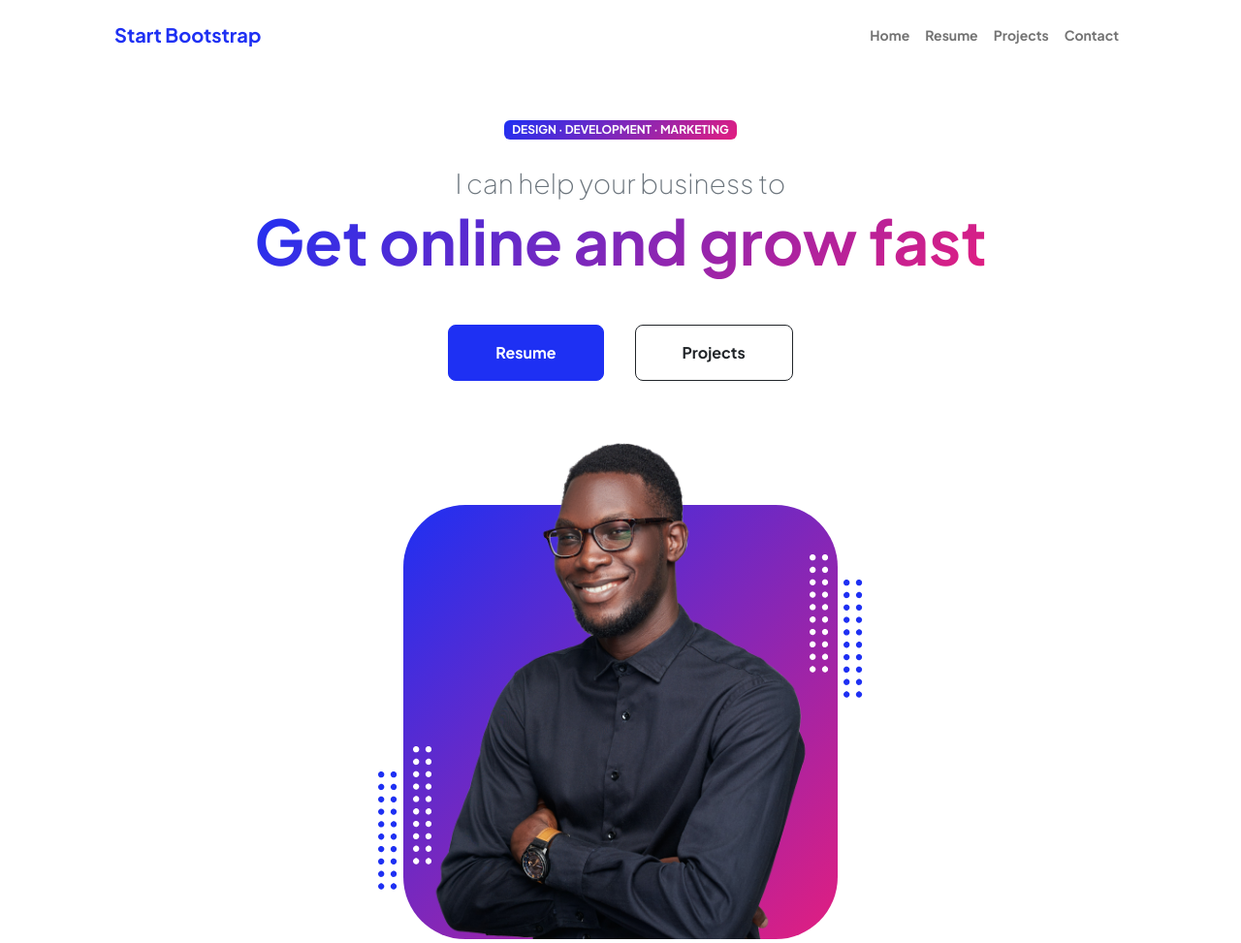
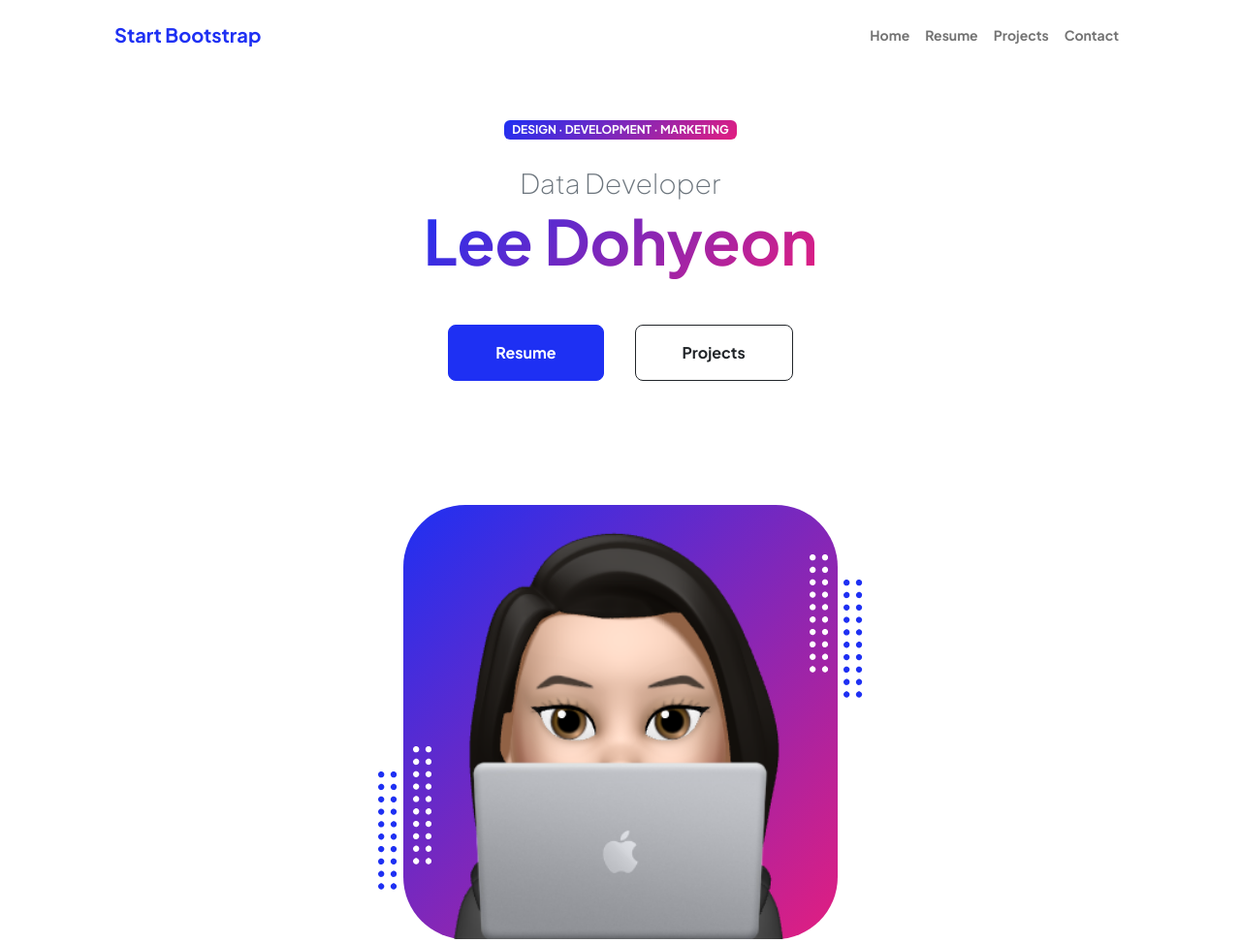
Before and after one commit to Dhyeonle9/Dhyeonle9.github.io, a plain HTML site: page index.html in a window 1280 px wide. Shown: the top 973 px of the page at 97% size. Drawn offline with nearby package versions, Linux system fonts and the light colour scheme.

Commit message:
github페이지수정

```diff
--- a/index.html
+++ b/index.html
@@ -42,8 +42,8 @@
                             <!-- Header text content-->
                             <div class="text-center text-xxl-start">
                                 <div class="badge bg-gradient-primary-to-secondary text-white mb-4"><div class="text-uppercase">Design &middot; Development &middot; Marketing</div></div>
-                                <div class="fs-3 fw-light text-muted">I can help your business to</div>
-                                <h1 class="display-3 fw-bolder mb-5"><span class="text-gradient d-inline">Get online and grow fast</span></h1>
+                                <div class="fs-3 fw-light text-muted">Data Developer</div>
+                                <h1 class="display-3 fw-bolder mb-5"><span class="text-gradient d-inline">Lee Dohyeon</span></h1>
                                 <div class="d-grid gap-3 d-sm-flex justify-content-sm-center justify-content-xxl-start mb-3">
                                     <a class="btn btn-primary btn-lg px-5 py-3 me-sm-3 fs-6 fw-bolder" href="resume.html">Resume</a>
                                     <a class="btn btn-outline-dark btn-lg px-5 py-3 fs-6 fw-bolder" href="projects.html">Projects</a>
@@ -56,7 +56,7 @@
                                 <div class="profile bg-gradient-primary-to-secondary">
                                     <!-- TIP: For best results, use a photo with a transparent background like the demo example below-->
                                     <!-- Watch a tutorial on how to do this on YouTube (link)-->
-                                    <img class="profile-img" src="assets/profile.png" alt="..." />
+                                    <img class="profile-img" src="./assets/Dohyeon.png" alt="..." />
                                     <div class="dots-1">
                                         <!-- SVG Dots-->
                                         <svg version="1.1" xmlns="http://www.w3.org/2000/svg" xmlns:xlink="http://www.w3.org/1999/xlink" x="0px" y="0px" viewBox="0 0 191.6 1215.4" style="enable-background: new 0 0 191.6 1215.4" xml:space="preserve">
```
Also changed, not shown: assets/Dohyeon.png (added).
